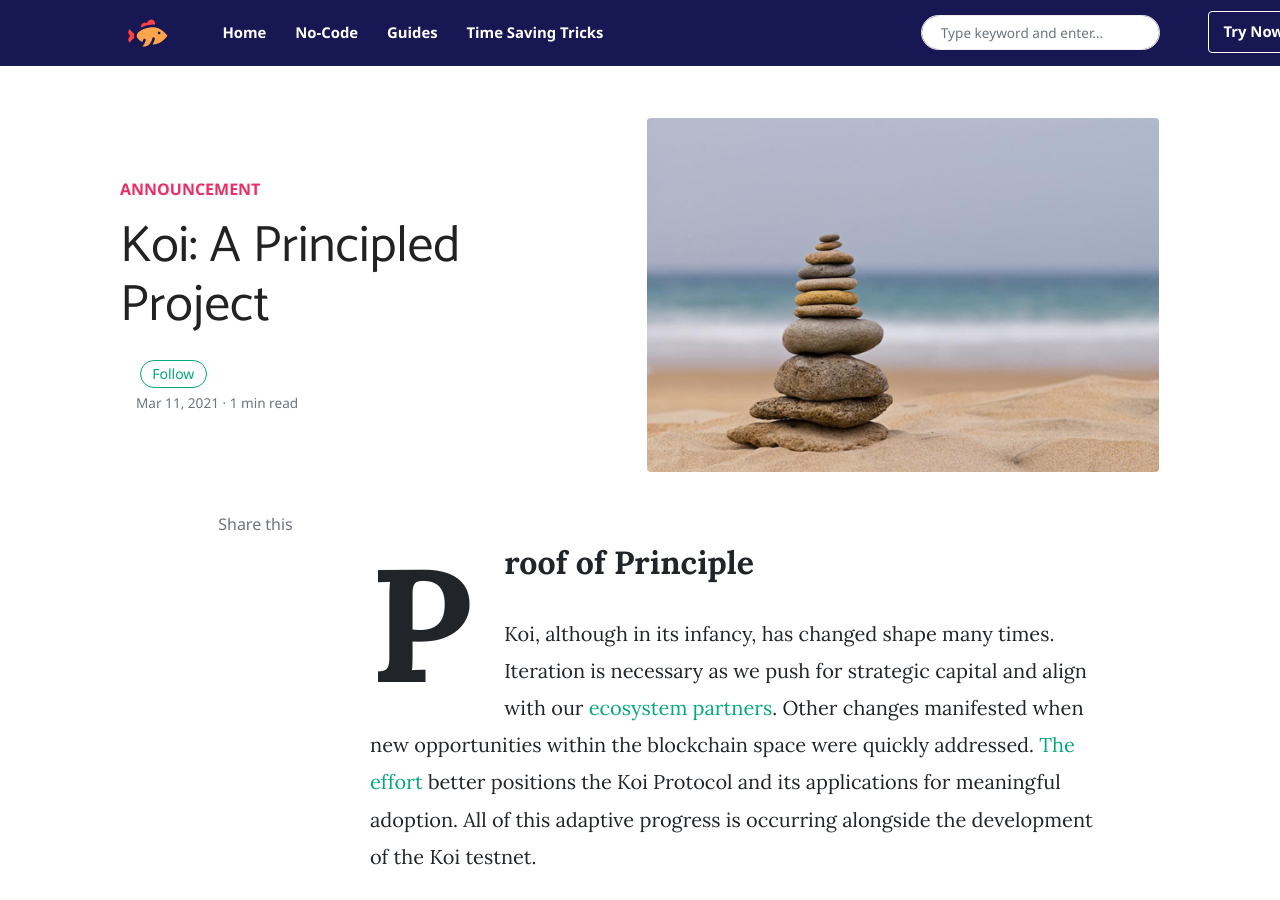
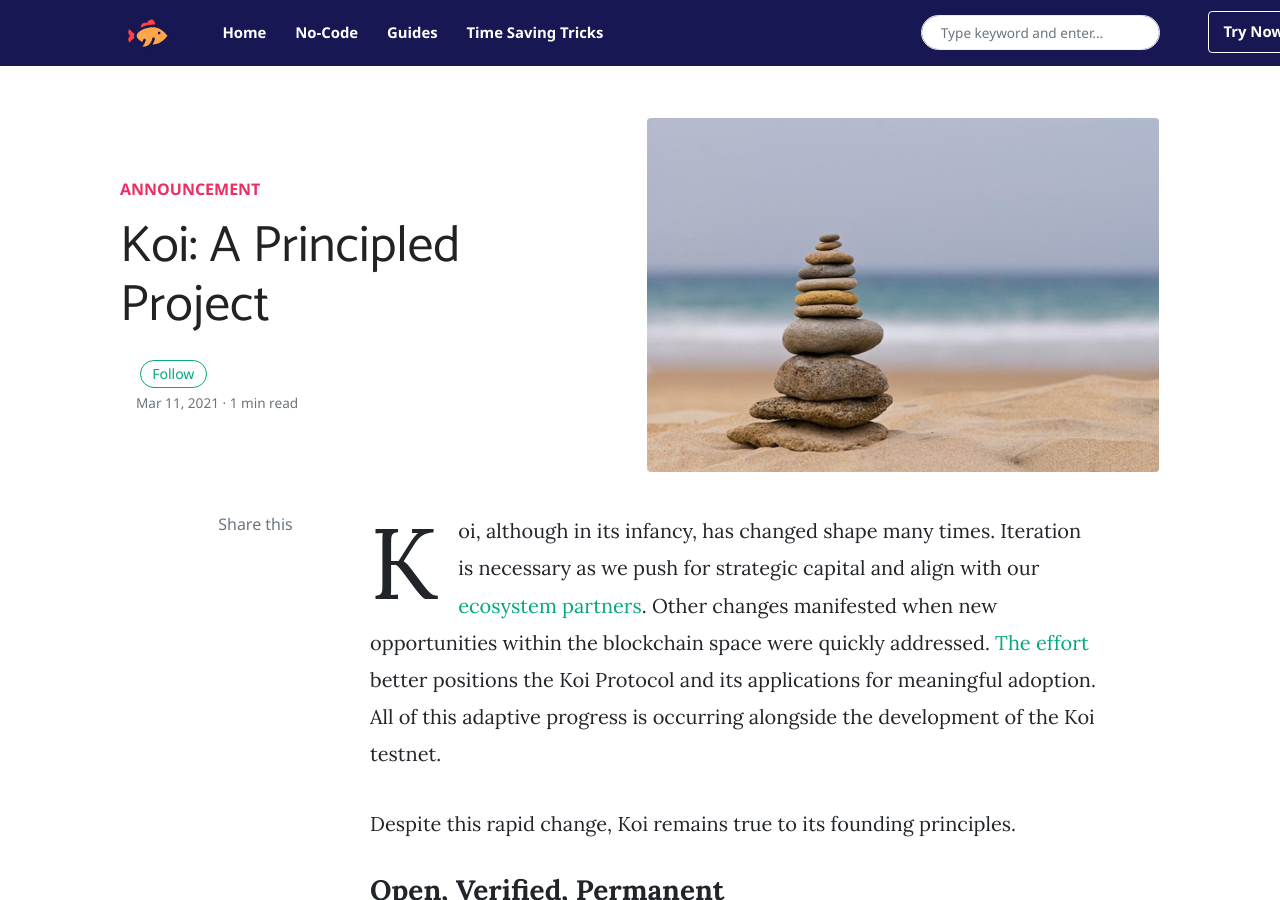
Before and after one commit to tykoii/blog, a Jekyll site: the page built from _posts/2021-03-11-Koi:-a-Principled-Project.markdown, in a window 1280 px wide and 900 px high. Built offline with Jekyll 4.4.1, drawn with Linux system fonts in a browser that asks for light colours; nearby versions of some CDN libraries; comment, search, counter and statistics services are not loaded.

Commit message:
Update 2021-03-11-Koi:-a-Principled-Project.markdown

```diff
--- a/_posts/2021-03-11-Koi:-a-Principled-Project.markdown
+++ b/_posts/2021-03-11-Koi:-a-Principled-Project.markdown
@@ -5,7 +5,6 @@
 image: assets/images/principled-protocol.jpg
 ---
 
-## Proof of Principle
 Koi, although in its infancy, has changed shape many times. Iteration is necessary as we push for strategic capital and align with our [ecosystem partners](https://www.arweave.org/). Other changes manifested when new opportunities within the blockchain space were quickly addressed. [The effort](https://blog.openkoi.com/Yield-Farming-for-NFTs/) better positions the Koi Protocol and its applications for meaningful adoption. All of this adaptive progress is occurring alongside the development of the Koi testnet.
 
 Despite this rapid change, Koi remains true to its founding principles.
```
